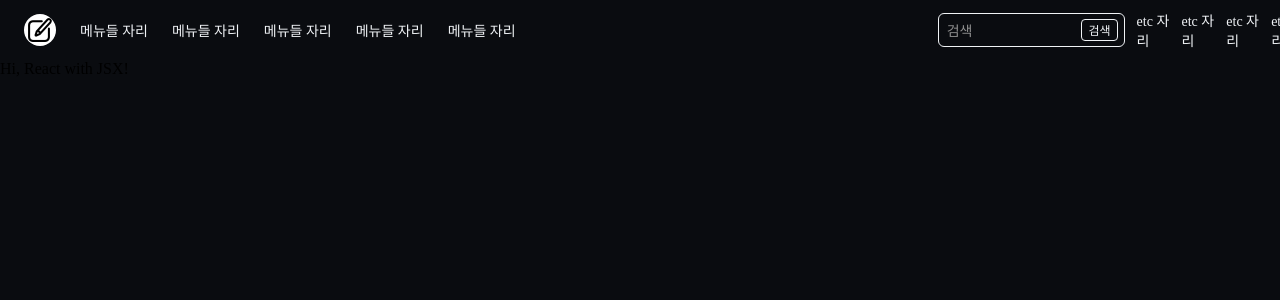
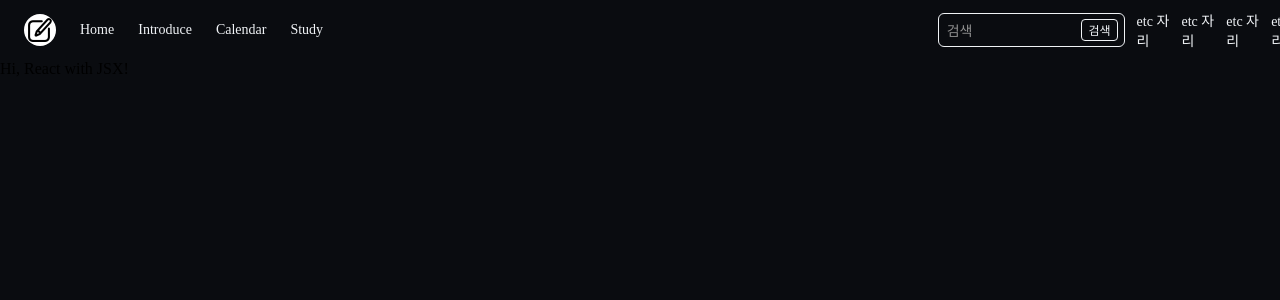
Before and after one commit to vinitus/practice-react, a React app: page / in a window 1280 px wide. Shown: the top 300 px of the page. Built offline with nearby package versions, Linux system fonts and the light colour scheme.

Commit message:
css: 메뉴 버튼 상세

```diff
--- a/src/components/HeaderComponent.tsx
+++ b/src/components/HeaderComponent.tsx
@@ -87,11 +87,10 @@ export default function HeaderComponent() {
       <Nav>
         <NavMenuWrapper>
           <Img src={editBtn} />
-          <div>메뉴들 자리</div>
-          <div>메뉴들 자리</div>
-          <div>메뉴들 자리</div>
-          <div>메뉴들 자리</div>
-          <div>메뉴들 자리</div>
+          <div>Home</div>
+          <div>Introduce</div>
+          <div>Calendar</div>
+          <div>Study</div>
         </NavMenuWrapper>
         <NavEtcWrapper>
           <Button>
```
